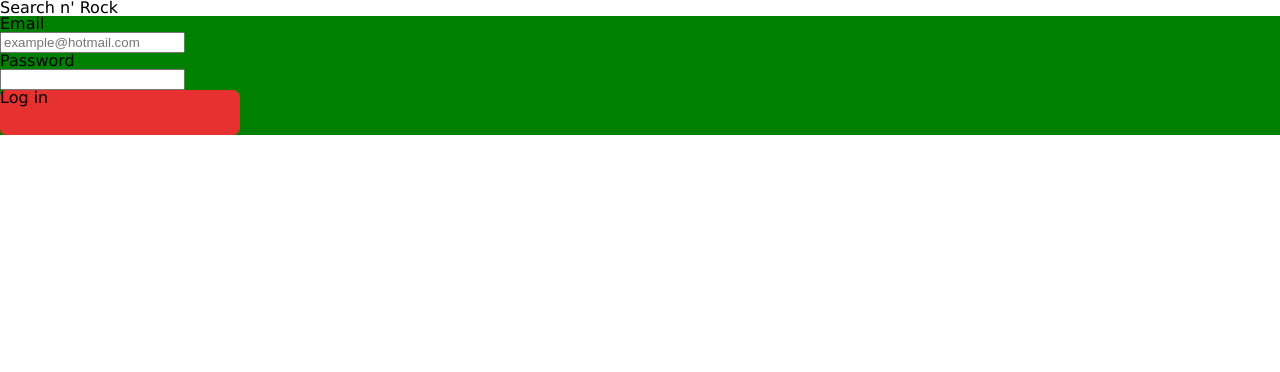
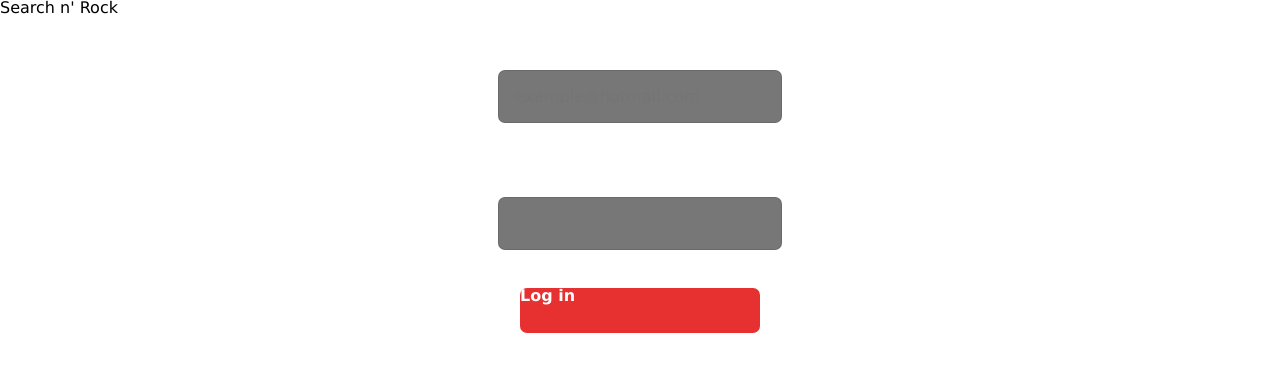
Before and after one commit to lorddesert/search-n-rock, a React app: page / in a window 1280 px wide. Shown: the top 372 px of the page. Built offline with nearby package versions, Linux system fonts and the light colour scheme; a web font is replaced by a local one.

Commit message:
Form styles finished

```diff
--- a/src/components/Form/Form.css
+++ b/src/components/Form/Form.css
@@ -1,3 +1,38 @@
 .Form {
-  background: green !important;
+  z-index: 10;
+  display: grid;
+  place-items: center;
+  gap: 1.2em;
+
+  color: var(--white);
+  font-family: 'Quicksand', Verdana, Geneva, Tahoma, sans-serif;
+  font-weight: 700;
 }
+.Form h2 {
+  width: 100%;
+}
+.Form input {
+  width:clamp(250px, 10vw, 350px);
+
+  font-family: 'Nunito', Verdana, Geneva, Tahoma, sans-serif;
+  font-size: 1rem;
+  color: var(--white);
+  background: #696969e6;
+  border: 1px solid #696969e6 !important;
+  border-radius: 7px;
+  padding: 1em;
+  border: none;
+}
+
+.Form input:focus {
+ border: 1px solid var(--white) !important;
+}
+
+p {
+  width: 100%;
+
+  font-size: 14px;
+  text-align: center;
+  text-decoration: underline;
+  cursor: pointer;
+}
```
